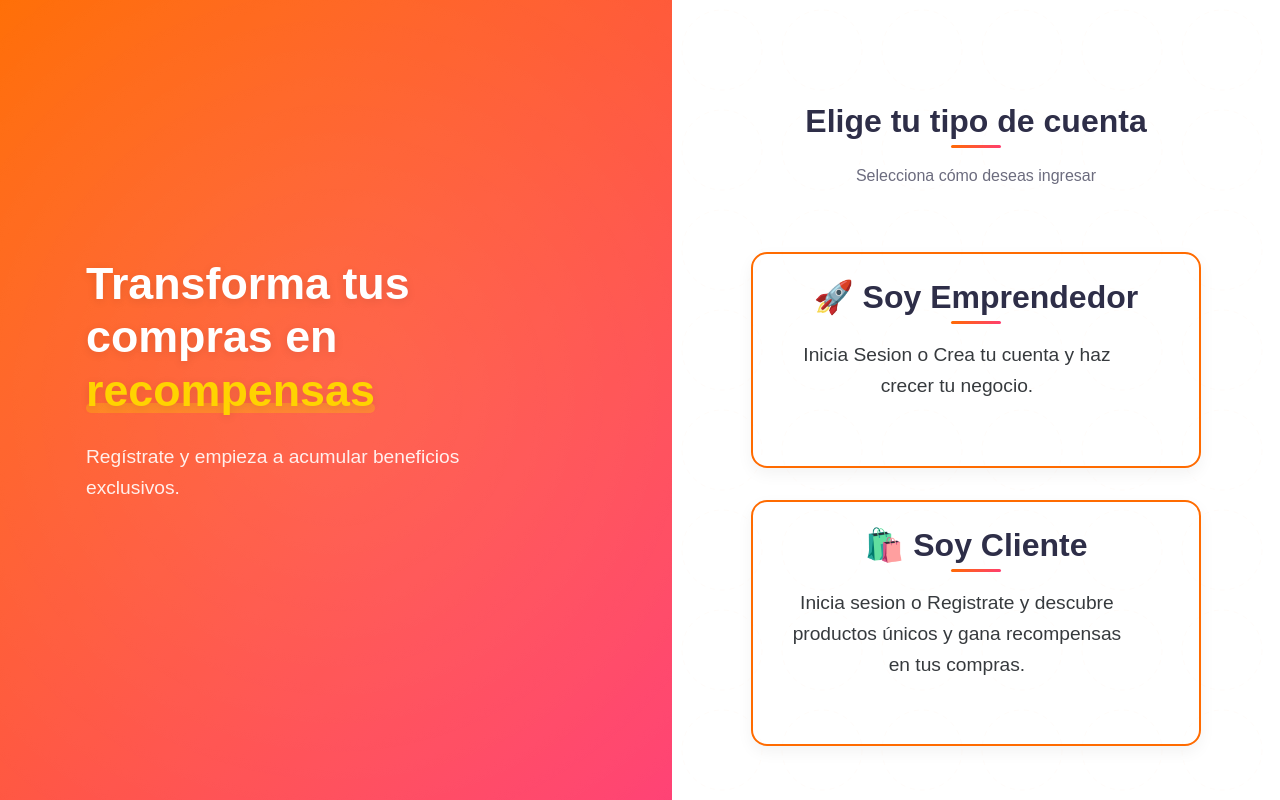
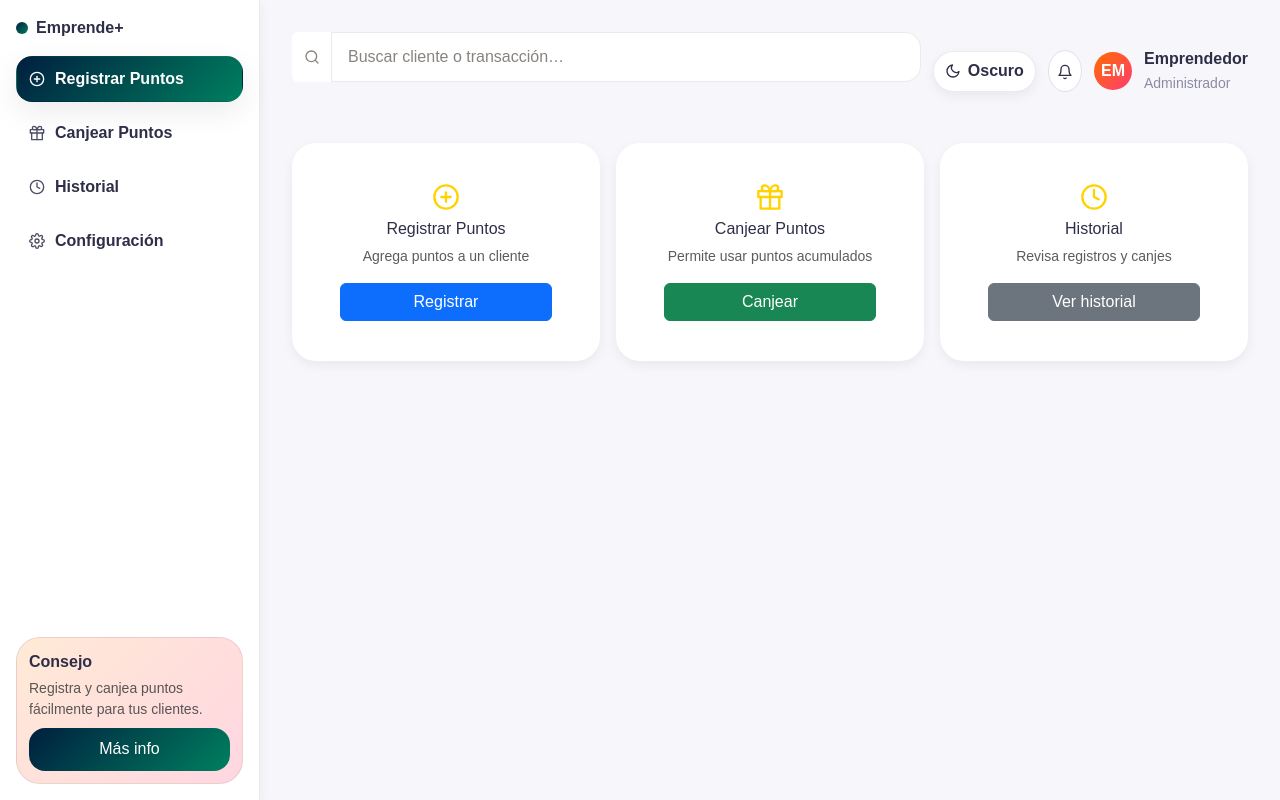
Before and after one commit to Alex-cyber-cyber/CashBack, a React (Vite) app: page /dashboard/emprendedor in a window 1280 px wide. Before the commit this address led to /register. Built offline with nearby package versions, Linux system fonts and the light colour scheme.

Commit message:
Dashboard Emprendedor

```diff
--- a/src/App.tsx
+++ b/src/App.tsx
@@ -5,6 +5,7 @@ import RegisterEmprendedor from "./modules/emprendedores/auth/pages/RegisterEmpr
 import DashboardPage from "./modules/clientes/dashboard/pages/DashboardPage";
 import LoginEmprendedor from "./modules/emprendedores/auth/pages/LoginEmprendedor";
 import RegisterCliente from "./modules/clientes/auth/pages/RegisterCliente";
+import DashboardEmp from "./modules/emprendedores/dashboard/pages/DashboardEmp";
 
 function App() {
   return (
@@ -14,10 +15,15 @@ function App() {
 
         <Route path="/register" element={<RegisterOptions />} />
         <Route path="/register/emprendedor" element={<RegisterEmprendedor />} />
-        <Route path="/register/cliente" element={<RegisterCliente/>} />
+        <Route path="/register/cliente" element={<RegisterCliente />} />
+
+        {/* Dashboards */}
         <Route path="/dashboard" element={<DashboardPage />} />
+        <Route path="/dashboard/emprendedor" element={<DashboardEmp />} /> {}
+
         <Route path="/login/emprendedor" element={<LoginEmprendedor />} />
         <Route path="/login" element={<LoginPage />} />
+
         <Route path="*" element={<Navigate to="/register" replace />} />
       </Routes>
     </BrowserRouter>
--- /dev/null
+++ b/src/modules/emprendedores/dashboard/Styles/dashboard.scss
@@ -0,0 +1,111 @@
+@import '../../../../shared/styles/variables.scss';
+@import '../../../../shared/styles/animation.scss';
+@import '../../../../shared/styles/global.scss';
+
+.dash-grid {
+  --sbw: 260px;
+  --stat-overlay-op: .55;
+  --stat-overlay-op-dark: .18;
+
+  display: grid;
+  grid-template-columns: var(--sbw) 1fr;   // 🔹 sidebar primero
+  grid-template-areas: "sidebar main";
+  min-height: 100vh;
+  background: var(--surface);
+  color: var(--text);
+  font-family: var(--font-family);
+}
+
+/* ===== SIDEBAR (izquierda) ===== */
+.sidebar {
+  grid-area: sidebar;
+  width: var(--sbw);
+  background: var(--card-bg);
+  border-right: 1px solid var(--border);   // 🔹 borde a la derecha
+  box-shadow: var(--elev-1);
+  padding: 16px;
+  display: flex;
+  flex-direction: column;
+  gap: 16px;
+
+  .brand {
+    display: flex;
+    align-items: center;
+    gap: 8px;
+    font-weight: 800;
+    color: var(--text);
+
+    .dot {
+      width: 12px;
+      height: 12px;
+      border-radius: 50%;
+      background: var(--gradient-emp);
+      animation: pulse 2.2s infinite;
+    }
+  }
+
+  .nav {
+    display: grid;
+    gap: 8px;
+  }
+
+  .nav-link {
+    display: flex;
+    align-items: center;
+    gap: 10px;
+    padding: 10px 12px;
+    border-radius: var(--radius);
+    font-weight: 600;
+    color: var(--text);
+    border: 1px solid transparent;
+    transition: background .2s, border-color .2s, color .2s;
+
+    svg { opacity: .85; }
+    span { white-space: nowrap; }
+
+    &:hover {
+      background: var(--gradient-soft-emp);
+      border-color: var(--border);
+    }
+
+    &.active {
+      background: var(--gradient-emp);
+      color: #fff;
+      box-shadow: var(--elev-2);
+      svg { opacity: 1; }
+    }
+  }
+
+  .btn-gradient {
+    background: var(--gradient-emp);
+    color: #fff;
+    border: none;
+    border-radius: var(--radius);
+    padding: .6rem .9rem;
+  }
+}
+
+/* ===== MAIN ===== */
+.main {
+  grid-area: main;
+  min-width: 0;
+  padding: 16px;
+}
+
+/* ===== RESPONSIVE ===== */
+@media (max-width: 992px) {
+  .dash-grid {
+    grid-template-columns: 1fr;
+    grid-template-areas:
+      "sidebar"
+      "main";   // 🔹 Sidebar arriba en móviles
+  }
+
+  .sidebar {
+    width: 100%;
+    border-right: none;
+    border-bottom: 1px solid var(--border);
+    flex-direction: row;
+    justify-content: space-around;
+  }
+}
--- /dev/null
+++ b/src/modules/emprendedores/dashboard/pages/DashboardEmp.tsx
@@ -0,0 +1,187 @@
+import React, { useEffect, useState } from "react";
+import "../Styles/dashboard.scss";
+import "bootstrap/dist/js/bootstrap.bundle.min.js";
+import {
+  FiPlusCircle,
+  FiGift,
+  FiClock,
+  FiSettings,
+  FiBell,
+  FiSearch,
+  FiMoon,
+  FiSun,
+  FiMenu,
+} from "react-icons/fi";
+
+const DashboardPage: React.FC = () => {
+  const [theme, setTheme] = useState<"light" | "dark">(
+    () => (localStorage.getItem("theme") as "light" | "dark") || "light"
+  );
+
+  useEffect(() => {
+    document.documentElement.setAttribute("data-theme", theme);
+    localStorage.setItem("theme", theme);
+  }, [theme]);
+
+  const dark = theme === "dark";
+
+  const ThemeToggle = () => (
+    <button
+      className="theme-toggle"
+      onClick={() => setTheme(dark ? "light" : "dark")}
+      aria-label="Cambiar tema"
+    >
+      {dark ? <FiSun /> : <FiMoon />}{" "}
+      <span className="d-none d-sm-inline">{dark ? "Claro" : "Oscuro"}</span>
+    </button>
+  );
+
+  return (
+    <div className="dash-grid">
+      {/* Sidebar */}
+      <aside className="sidebar d-none d-lg-flex">
+        <div className="brand">
+          <span className="dot" />
+          <span className="brand-text">Emprende+</span>
+        </div>
+        <nav className="nav flex-column">
+          <a className="nav-link active" href="#">
+            <FiPlusCircle />
+            <span>Registrar Puntos</span>
+          </a>
+          <a className="nav-link" href="#">
+            <FiGift />
+            <span>Canjear Puntos</span>
+          </a>
+          <a className="nav-link" href="#">
+            <FiClock />
+            <span>Historial</span>
+          </a>
+          <a className="nav-link" href="#">
+            <FiSettings />
+            <span>Configuración</span>
+          </a>
+        </nav>
+        <div className="get-card mt-auto">
+          <div className="fw-bold mb-1">Consejo</div>
+          <div className="small text-muted mb-2">
+            Registra y canjea puntos fácilmente para tus clientes.
+          </div>
+          <button className="btn btn-gradient w-100">Más info</button>
+        </div>
+      </aside>
+
+      {/* Main */}
+      <div className="main">
+        <header className="topbar">
+          <button
+            className="hamburger d-lg-none"
+            data-bs-toggle="offcanvas"
+            data-bs-target="#sbOff"
+            aria-label="Abrir menú"
+          >
+            <FiMenu />
+          </button>
+          <div className="search input-group">
+            <span className="input-group-text border-0">
+              <FiSearch />
+            </span>
+            <input
+              className="form-control"
+              placeholder="Buscar cliente o transacción…"
+            />
+          </div>
+          <ThemeToggle />
+          <button
+            className="btn btn-light border rounded-circle p-2"
+            aria-label="Notificaciones"
+          >
+            <FiBell />
+          </button>
+          <div className="user">
+            <div className="avatar">EM</div>
+            <div className="d-none d-md-block">
+              <div className="fw-bold">Emprendedor</div>
+              <small className="text-muted-2">Administrador</small>
+            </div>
+          </div>
+        </header>
+
+        <section className="content">
+          <div className="row g-3 mb-3">
+            <div className="col-12 col-md-4">
+              <div className="card stat h-100 option-card">
+                <div className="card-body text-center">
+                  <FiPlusCircle size={28} className="mb-2 highlight" />
+                  <h6>Registrar Puntos</h6>
+                  <p className="text-muted small">
+                    Agrega puntos a un cliente
+                  </p>
+                  <button className="btn btn-primary w-100">Registrar</button>
+                </div>
+              </div>
+            </div>
+
+            <div className="col-12 col-md-4">
+              <div className="card stat h-100 option-card">
+                <div className="card-body text-center">
+                  <FiGift size={28} className="mb-2 highlight" />
+                  <h6>Canjear Puntos</h6>
+                  <p className="text-muted small">
+                    Permite usar puntos acumulados
+                  </p>
+                  <button className="btn btn-success w-100">Canjear</button>
+                </div>
+              </div>
+            </div>
+
+            <div className="col-12 col-md-4">
+              <div className="card stat h-100 option-card">
+                <div className="card-body text-center">
+                  <FiClock size={28} className="mb-2 highlight" />
+                  <h6>Historial</h6>
+                  <p className="text-muted small">
+                    Revisa registros y canjes
+                  </p>
+                  <button className="btn btn-secondary w-100">
+                    Ver historial
+                  </button>
+                </div>
+              </div>
+            </div>
+          </div>
+        </section>
+      </div>
+
+      {/* Sidebar móvil */}
+      <aside id="sbOff" className="offcanvas offcanvas-start sidebar d-lg-none">
+        <div className="offcanvas-body p-0 d-flex flex-column">
+          <div className="brand">
+            <span className="dot" />
+            <span className="brand-text">Emprende+</span>
+          </div>
+          <nav className="nav flex-column">
+            <a className="nav-link active" data-bs-dismiss="offcanvas" href="#">
+              <FiPlusCircle />
+              <span>Registrar Puntos</span>
+            </a>
+            <a className="nav-link" data-bs-dismiss="offcanvas" href="#">
+              <FiGift />
+              <span>Canjear Puntos</span>
+            </a>
+            <a className="nav-link" data-bs-dismiss="offcanvas" href="#">
+              <FiClock />
+              <span>Historial</span>
+            </a>
+            <a className="nav-link" data-bs-dismiss="offcanvas" href="#">
+              <FiSettings />
+              <span>Configuración</span>
+            </a>
+          </nav>
+        </div>
+      </aside>
+    </div>
+  );
+};
+
+export default DashboardPage;
```
Also changed, not shown: src/modules/emprendedores/dashboard/Styles/commit.txt (deleted), src/modules/emprendedores/dashboard/pages/commit.txt (deleted).
